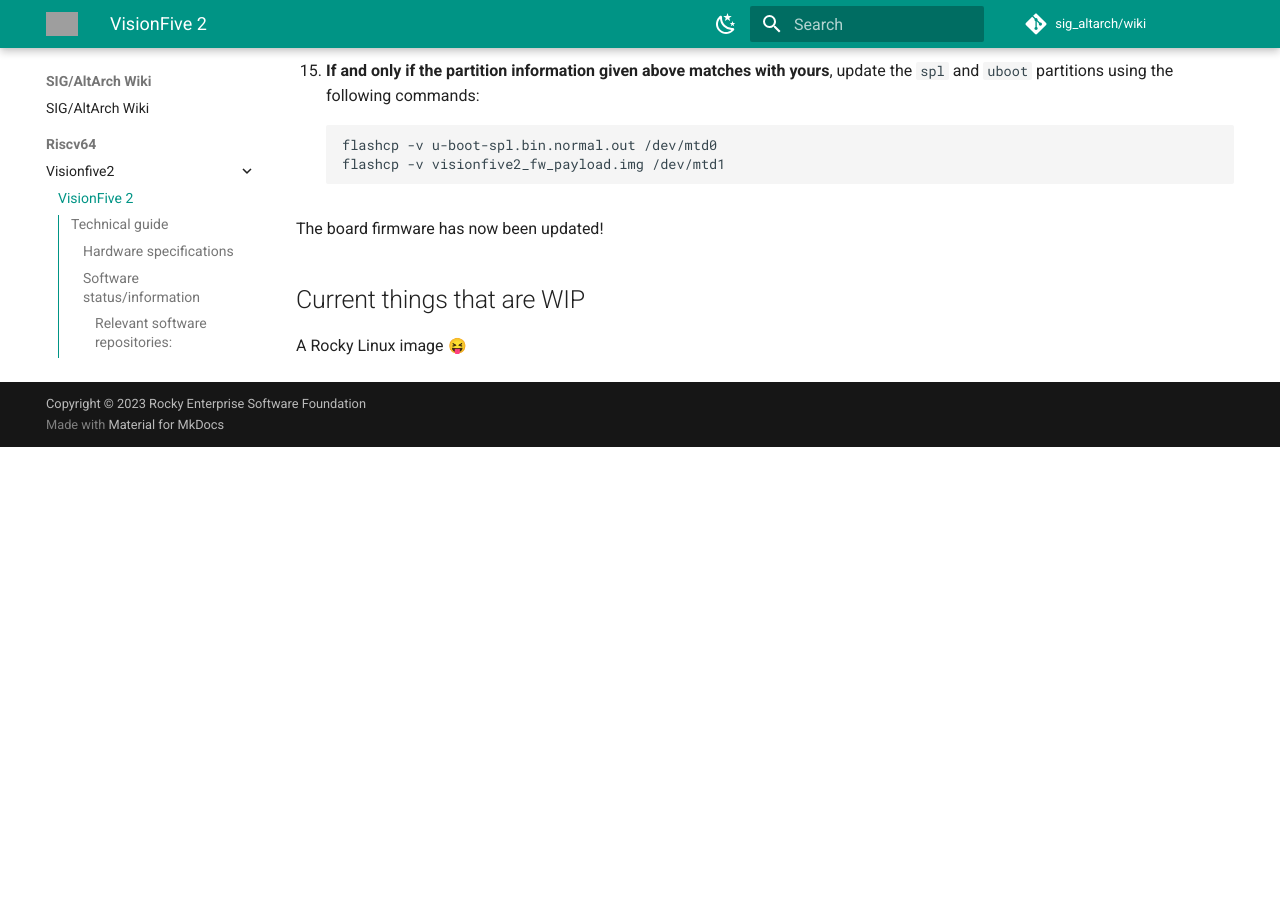
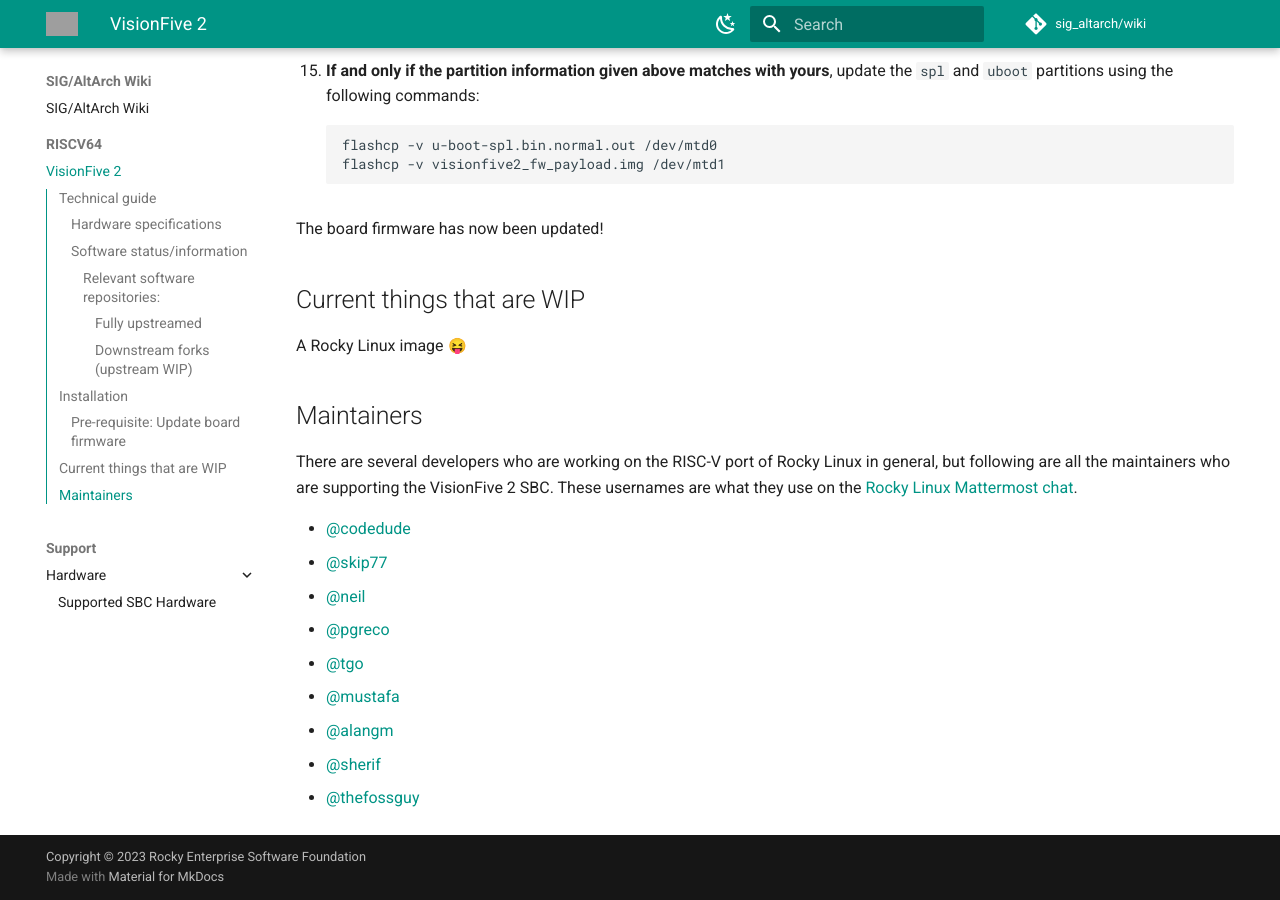
Before and after one commit to rocky-linux/sig-altarch-wiki, an MkDocs documentation site: the page built from docs/RISCV64/visionfive2.md, in a window 1280 px wide and 900 px high, scrolled down 2776 px. Built offline with MkDocs 1.6.1 and Material for MkDocs 9.7.7, drawn with Linux system fonts in a browser that asks for light colours; emoji names are drawn with the system emoji font; before the commit the page ends 3223 px from its top, so only the background shows below that; some of the changed text lies outside the part shown; grey boxes are pictures that could not be loaded.

Commit message:
Add maintainers for VisionFive 2 SBC (#6)
Add maintainers for VisionFive 2 based on the list here: https://git.resf.org/testing/SBC-progress-tracking/

**An additional change was made in this commit. That is to change the location of the `visionfive2.md` wiki.**

Co-authored-by: Pratham Patel <thefirst1322@gmail.com>
Reviewed-on: https://git.resf.org/sig_altarch/wiki/pulls/6

```diff
--- a/docs/riscv64/visionfive2/visionfive2.md
+++ b/docs/RISCV64/visionfive2.md
@@ -110,3 +110,17 @@
 ## Current things that are WIP
 
 A Rocky Linux image :stuck_out_tongue_closed_eyes:
+
+## Maintainers
+
+There are several developers who are working on the RISC-V port of Rocky Linux in general, but following are all the maintainers who are supporting the VisionFive 2 SBC. These usernames are what they use on the [Rocky Linux Mattermost chat](https://chat.rockylinux.org/).
+
+ - [@codedude](https://git.resf.org/codedude)
+ - [@skip77](https://git.resf.org/skip)
+ - [@neil](https://git.resf.org/neil)
+ - [@pgreco](https://git.resf.org/pgreco)
+ - [@tgo](https://git.resf.org/tgo)
+ - [@mustafa](https://git.resf.org/mustafa)
+ - [@alangm](https://git.resf.org/alangm)
+ - [@sherif](https://git.resf.org/sherif)
+ - [@thefossguy](https://git.resf.org/thefossguy)
```
